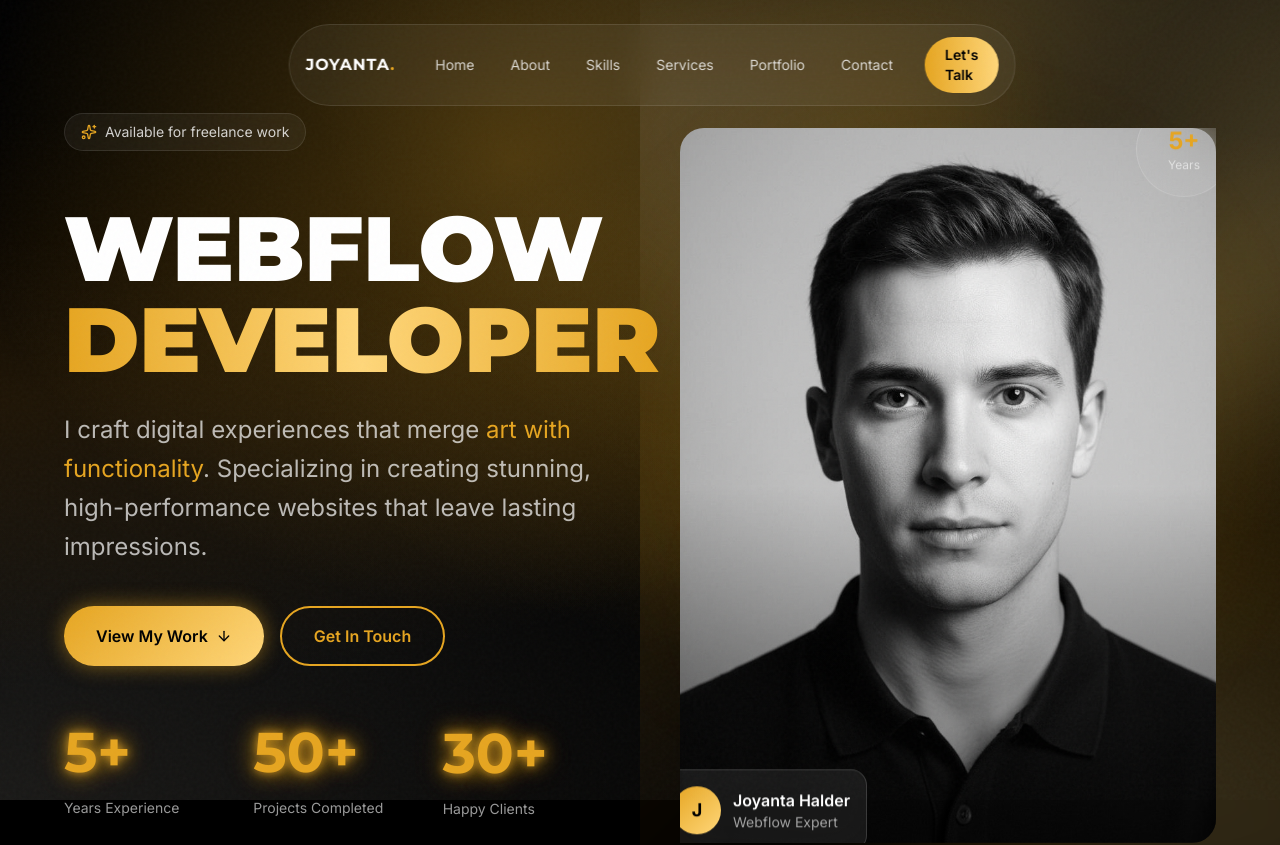
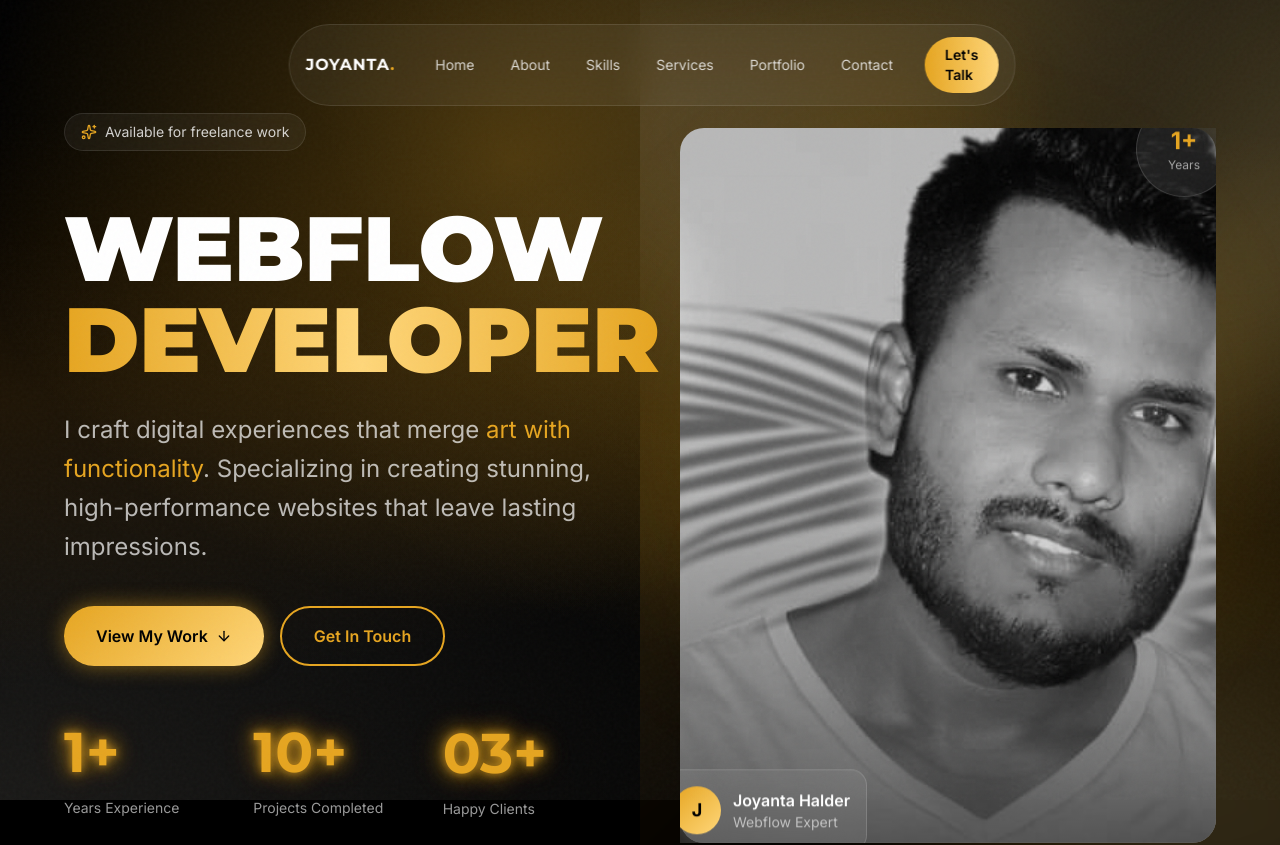
Before and after one commit to joy11122/joyantoportfoliowithmesh, a React (Vite) app: page / in a window 1280 px wide. Shown: the top 845 px of the page. Built offline with nearby package versions, Linux system fonts and the light colour scheme.

Commit message:
Updated project design and fixed bugs

```diff
--- a/src/sections/Hero.tsx
+++ b/src/sections/Hero.tsx
@@ -196,9 +196,9 @@
               {/* Stats */}
               <div className="mt-16 grid grid-cols-3 gap-8">
                 {[
-                  { value: '5+', label: 'Years Experience' },
-                  { value: '50+', label: 'Projects Completed' },
-                  { value: '30+', label: 'Happy Clients' },
+                  { value: '1+', label: 'Years Experience' },
+                  { value: '10+', label: 'Projects Completed' },
+                  { value: '03+', label: 'Happy Clients' },
                 ].map((stat, index) => (
                   <div key={index} className="float-element">
                     <div className="text-fluid-2xl font-display font-bold text-topaz neon-text">
@@ -219,7 +219,7 @@
                 {/* Image Frame */}
                 <div className="absolute inset-0 rounded-3xl overflow-hidden">
                   <img
-                    src="/hero-portrait.jpg"
+                    src="/hero.jpg"
                     alt="Joyanta Halder"
                     className="w-full h-full object-cover grayscale hover:grayscale-0 transition-all duration-700"
                   />
@@ -246,7 +246,7 @@
 
                 {/* Experience Badge */}
                 <div className="float-element absolute -top-4 -right-4 glass-strong rounded-full w-24 h-24 flex flex-col items-center justify-center">
-                  <span className="text-2xl font-bold text-topaz">5+</span>
+                  <span className="text-2xl font-bold text-topaz">1+</span>
                   <span className="text-xs text-white/60">Years</span>
                 </div>
               </div>
--- a/src/sections/Services.tsx
+++ b/src/sections/Services.tsx
@@ -35,9 +35,9 @@
     },
     {
       icon: Palette,
-      title: 'Branding',
-      description: 'Crafting unique brand identities that resonate with your target audience.',
-      features: ['Logo Design', 'Brand Strategy', 'Visual Identity', 'Brand Guidelines'],
+      title: 'Figma To Webflow',
+      description: 'Pixel-perfect Figma to Webflow conversion, fully responsive.',
+      features: ['FigmaToWebflow', 'Pixel Perfect', 'Visual Identity', 'Brand Guidelines'],
       color: 'from-topaz to-golden',
     },
     {
```
